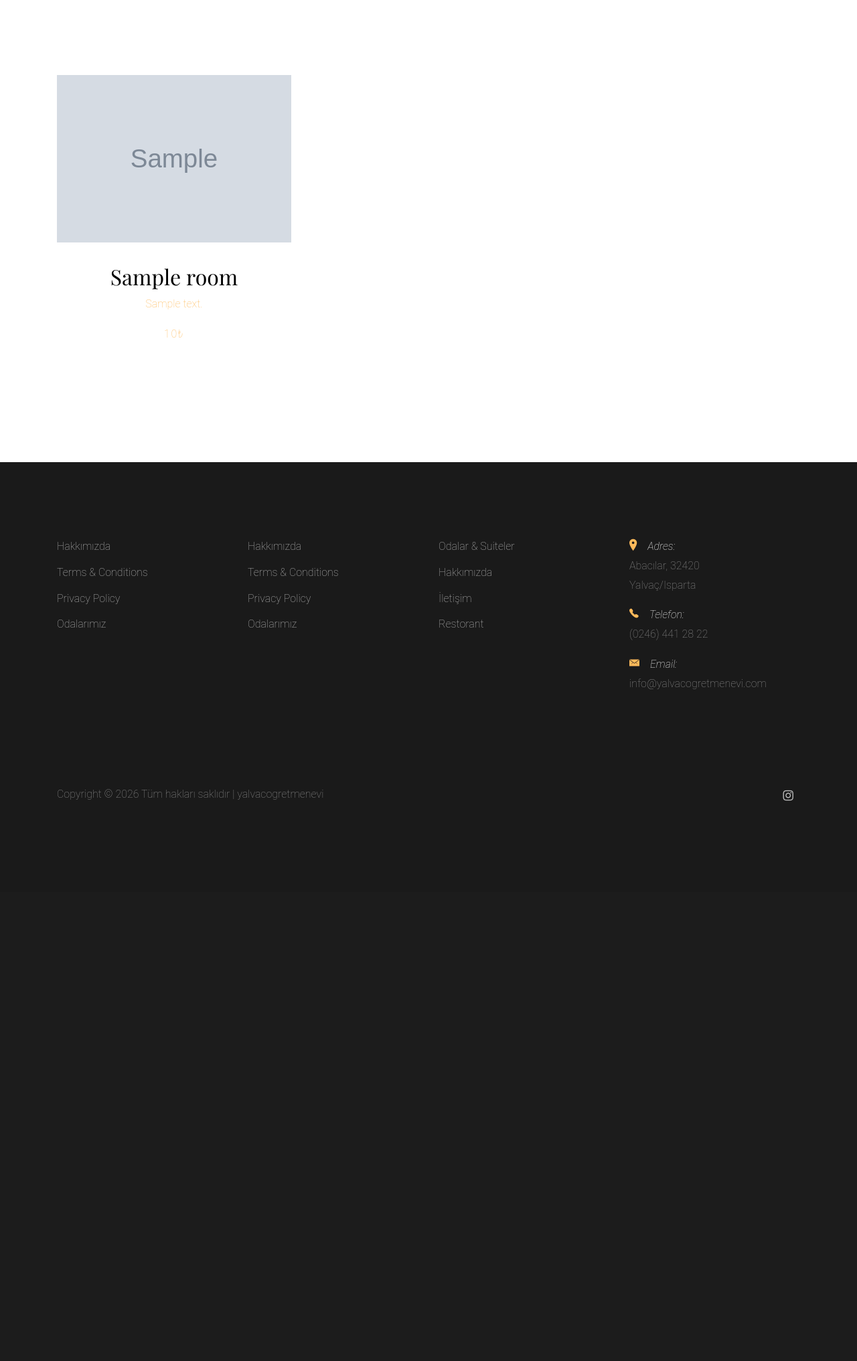
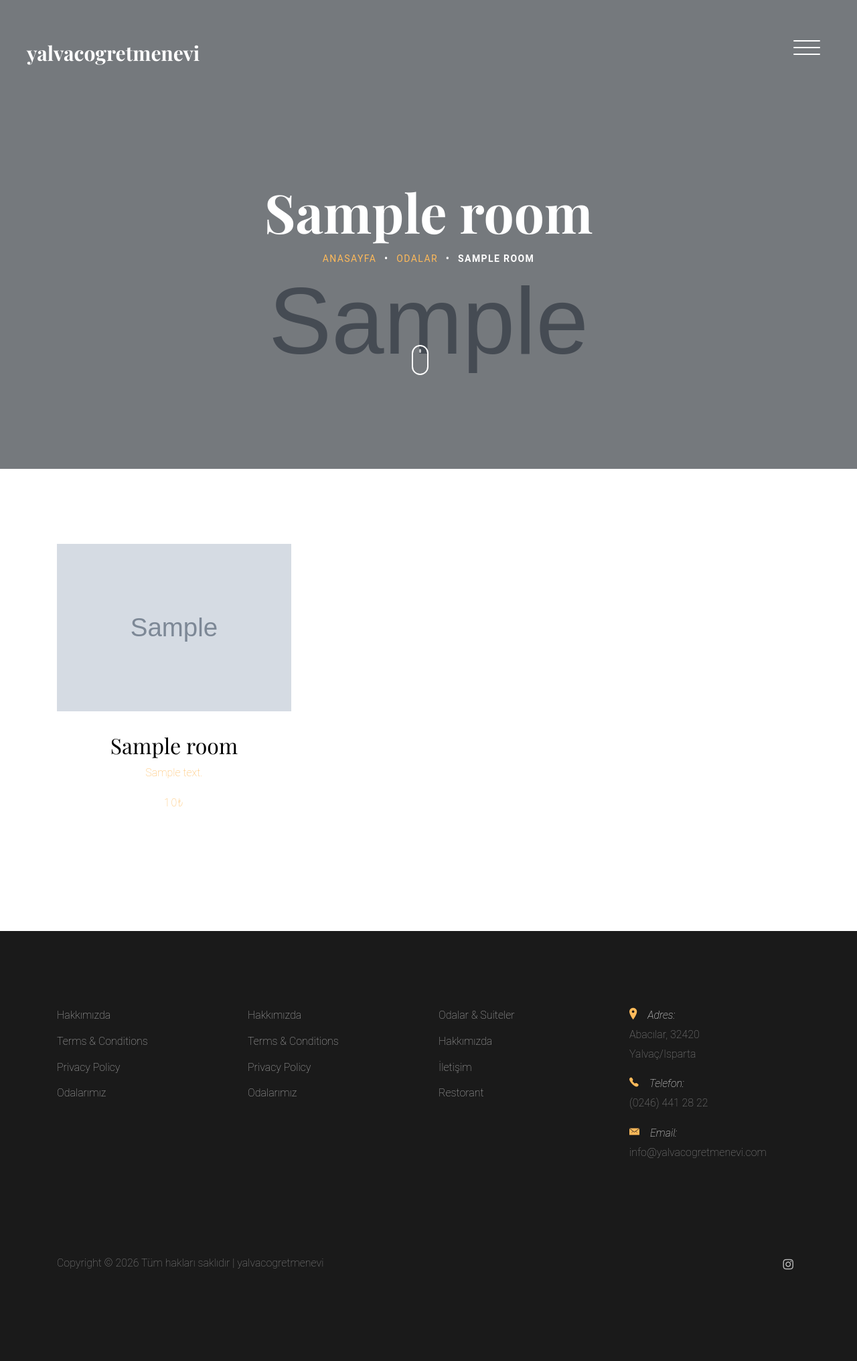
Before and after one commit to muhammetemiraslan/yalvacogretmenevi, a Django app: template myapp/templates/myapp/rooms.html in a window 1280 px wide. Shown: the whole page at 67% size. Before the commit the page ends 1196 px from the top, so only its background shows below. Run offline with Django 5.2, Linux system fonts and the light colour scheme; the template is opened without the code that fills it: most values are stand-ins (such as "Sample title", 1, 10 or a date in 2020); grey boxes marked "Sample" are stand-in pictures; some libraries are stand-ins or nearby versions; some web fonts are replaced.

Commit message:
qtrq2trq

```diff
--- a/myapp/templates/myapp/rooms.html
+++ b/myapp/templates/myapp/rooms.html
@@ -5,6 +5,29 @@
 
 {% block content %}
 
+<section class="site-hero inner-page overlay" style="background-image: url({{ room.image.url }})"
+    data-stellar-background-ratio="0.5">
+    <div class="container">
+        <div class="row site-hero-inner justify-content-center align-items-center">
+            <div class="col-md-10 text-center" data-aos="fade">
+                <h1 class="heading mb-3">{{ room.name }}</h1>
+                <ul class="custom-breadcrumbs mb-4">
+                    <li><a href="{% url 'index' %}">Anasayfa</a></li>
+                    <li>&bullet;</li>
+                    <li><a href="{% url 'rooms' %}">Odalar</a></li>
+                    <li>&bullet;</li>
+                    <li>{{ room.name }}</li>
+                </ul>
+            </div>
+        </div>
+    </div>
+
+    <a class="mouse smoothscroll" href="#next">
+        <div class="mouse-icon">
+            <span class="mouse-wheel"></span>
+        </div>
+    </a>
+</section>
 
 <section class="section">
     <div class="container">
--- a/yalvacogretmenevi/settings.py
+++ b/yalvacogretmenevi/settings.py
@@ -23,7 +23,7 @@
 SECRET_KEY = 'django-insecure-a2rn@&6m&18=bti%+ds9pdw7s!h^kq991=cka%o3ks20%phnc9'
 
 # SECURITY WARNING: don't run with debug turned on in production!
-DEBUG = True
+DEBUG = False
 
 ALLOWED_HOSTS = ["*"]
 
```
